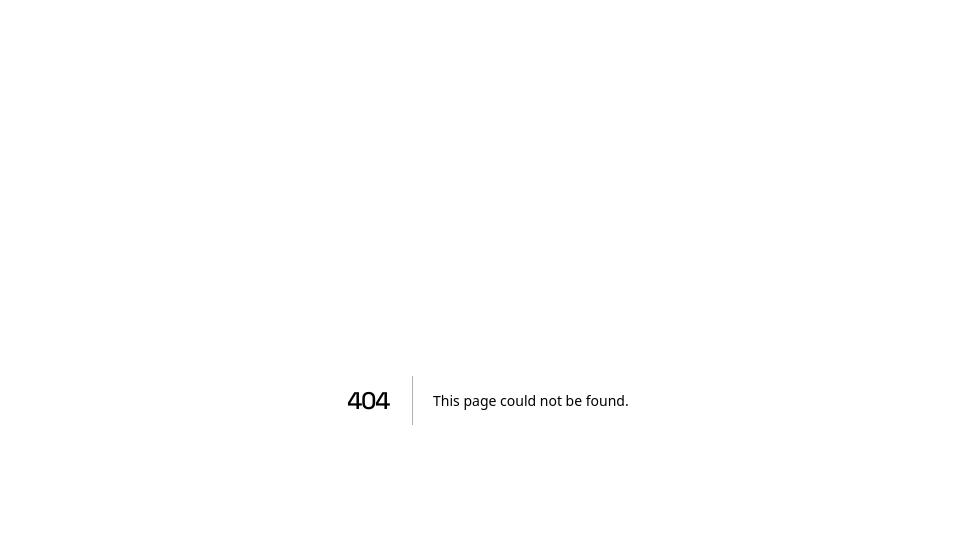
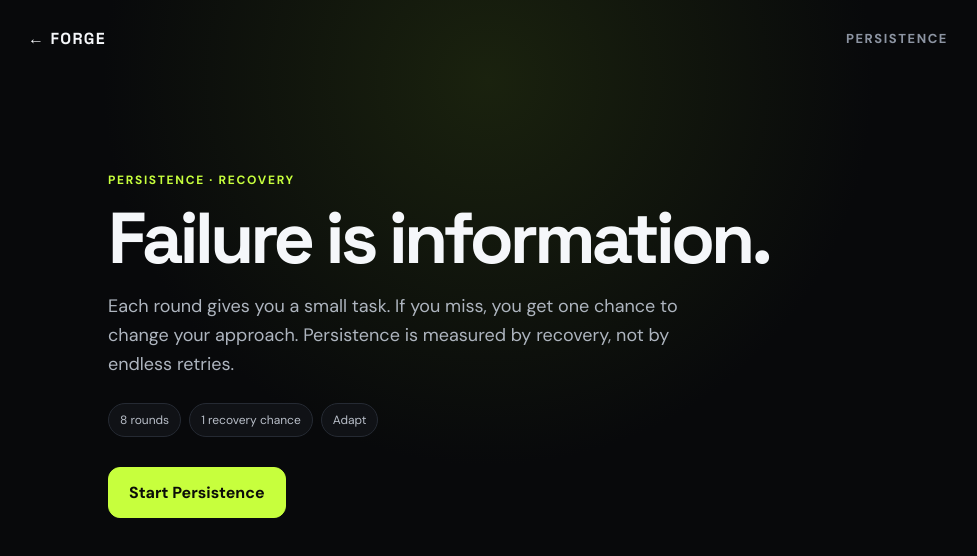
Before and after one commit to Nar-Lod/FORGE, a Next.js app: page /challenges/persistence in a window 1280 px wide. Before the commit this address had no page. Shown: the top 556 px of the page, without its empty margins (152-1129 px from the left). Built offline with nearby package versions, Linux system fonts and the light colour scheme.

Commit message:
Build page training challenge

```diff
--- /dev/null
+++ b/app/challenges/persistence/page.tsx
@@ -0,0 +1,88 @@
+"use client";
+
+import { useEffect, useState } from "react";
+import Link from "next/link";
+
+const ROUNDS = 8;
+const MAX_ATTEMPTS = 2;
+const COLORS = ["GREEN", "RED", "BLUE", "YELLOW"];
+const SHAPES = ["CIRCLE", "SQUARE", "TRIANGLE", "DIAMOND"];
+
+type Task = { rule: "color" | "shape"; value: string; options: { color: string; shape: string }[] };
+
+function makeTask(): Task {
+  const rule = Math.random() > 0.5 ? "color" : "shape";
+  const value = rule === "color" ? COLORS[Math.floor(Math.random() * COLORS.length)] : SHAPES[Math.floor(Math.random() * SHAPES.length)];
+  const options = Array.from({ length: 6 }, () => ({ color: COLORS[Math.floor(Math.random() * COLORS.length)], shape: SHAPES[Math.floor(Math.random() * SHAPES.length)] }));
+  const target = Math.floor(Math.random() * options.length);
+  options[target] = { color: rule === "color" ? value : options[target].color, shape: rule === "shape" ? value : options[target].shape };
+  return { rule, value, options };
+}
+
+export default function PersistenceChallenge() {
+  const [started, setStarted] = useState(false);
+  const [finished, setFinished] = useState(false);
+  const [round, setRound] = useState(0);
+  const [task, setTask] = useState<Task>(makeTask());
+  const [attempts, setAttempts] = useState(0);
+  const [recovered, setRecovered] = useState(0);
+  const [failedRounds, setFailedRounds] = useState(0);
+  const [score, setScore] = useState(0);
+
+  const load = () => {
+    setTask(makeTask());
+    setAttempts(0);
+  };
+
+  const finish = (nextRecovered: number, nextFailed: number) => {
+    const result = Math.max(0, Math.min(100, Math.round((nextRecovered / ROUNDS) * 75 + Math.max(0, 25 - nextFailed * 4))));
+    setRecovered(nextRecovered);
+    setFailedRounds(nextFailed);
+    setScore(result);
+    setFinished(true);
+  };
+
+  const choose = (index: number) => {
+    if (!started || finished) return;
+    const option = task.options[index];
+    const correct = task.rule === "color" ? option.color === task.value : option.shape === task.value;
+    if (correct) {
+      const nextRecovered = recovered + (attempts > 0 ? 1 : 0);
+      if (round >= ROUNDS - 1) finish(nextRecovered + (attempts === 0 ? 1 : 0), failedRounds);
+      else { setRecovered(nextRecovered + (attempts === 0 ? 1 : 0)); setRound((v) => v + 1); window.setTimeout(load, 120); }
+      return;
+    }
+    const nextAttempt = attempts + 1;
+    if (nextAttempt < MAX_ATTEMPTS) {
+      setAttempts(nextAttempt);
+      return;
+    }
+    const nextFailed = failedRounds + 1;
+    if (round >= ROUNDS - 1) finish(recovered, nextFailed);
+    else { setFailedRounds(nextFailed); setRound((v) => v + 1); window.setTimeout(load, 120); }
+  };
+
+  const begin = () => {
+    setStarted(true); setFinished(false); setRound(0); setAttempts(0); setRecovered(0); setFailedRounds(0); setScore(0); load();
+  };
+
+  useEffect(() => {
+    if (!finished) return;
+    const previous = JSON.parse(window.localStorage.getItem("forge.metrics") || "[[\"Focus\",0],[\"Control\",0],[\"Patience\",0],[\"Persistence\",0],[\"Consistency\",0]]") as [string, number][];
+    window.localStorage.setItem("forge.metrics", JSON.stringify(previous.map(([name, value]) => name === "Persistence" ? [name, Math.max(value, score)] : [name, value])));
+  }, [finished, score]);
+
+  return (
+    <main className="game-shell">
+      <div className="game-topbar"><Link href="/" className="game-back">← FORGE</Link><div className="game-progress">{started && !finished ? `${round + 1}/${ROUNDS}` : "PERSISTENCE"}</div></div>
+      {!started && <section className="game-intro"><div className="eyebrow">PERSISTENCE · RECOVERY</div><h1>Failure is information.</h1><p>Each round gives you a small task. If you miss, you get one chance to change your approach. Persistence is measured by recovery, not by endless retries.</p><div className="rule-pills"><span>8 rounds</span><span>1 recovery chance</span><span>Adapt</span></div><button className="btn btn-primary" onClick={begin}>Start Persistence</button></section>}
+      {started && !finished && <section className="game-stage">
+        <div className="target-card"><span>RULE</span><strong>{task.rule.toUpperCase()} → {task.value}</strong></div>
+        <div className="switch-field">{task.options.map((option, index) => <button key={index} className={`switch-tile tile-${option.color.toLowerCase()}`} onClick={() => choose(index)} aria-label={`${option.color} ${option.shape}`}><span>{option.shape === "CIRCLE" ? "●" : option.shape === "SQUARE" ? "■" : option.shape === "TRIANGLE" ? "▲" : "◆"}</span></button>)}</div>
+        <div className="live-stats"><span>ROUND <b>{round + 1}</b></span><span>ATTEMPT <b>{attempts + 1}/{MAX_ATTEMPTS}</b></span><span>RECOVERED <b>{recovered}</b></span></div>
+        <p className="game-hint">{attempts ? "You missed. Change something: slow down, reread the rule, then choose." : "Solve it deliberately. If you miss, use the feedback instead of rushing."}</p>
+      </section>}
+      {finished && <section className="result-card"><div className="eyebrow">PERSISTENCE COMPLETE</div><div className="result-score">{score}</div><div className="result-label">PERSISTENCE SCORE</div><div className="result-stats"><div><strong>{recovered}</strong><span>recovered</span></div><div><strong>{failedRounds}</strong><span>failed rounds</span></div><div><strong>{ROUNDS}</strong><span>rounds</span></div></div><p>{recovered ? "You demonstrated recovery after mistakes. Persistence is adapting and continuing with a better approach." : "The next skill is recovery: when something fails, change one thing before trying again."}</p><div className="cta-row"><button className="btn btn-primary" onClick={begin}>Run once more</button><Link href="/" className="btn btn-secondary">I'm done</Link></div></section>}
+    </main>
+  );
+}
```
